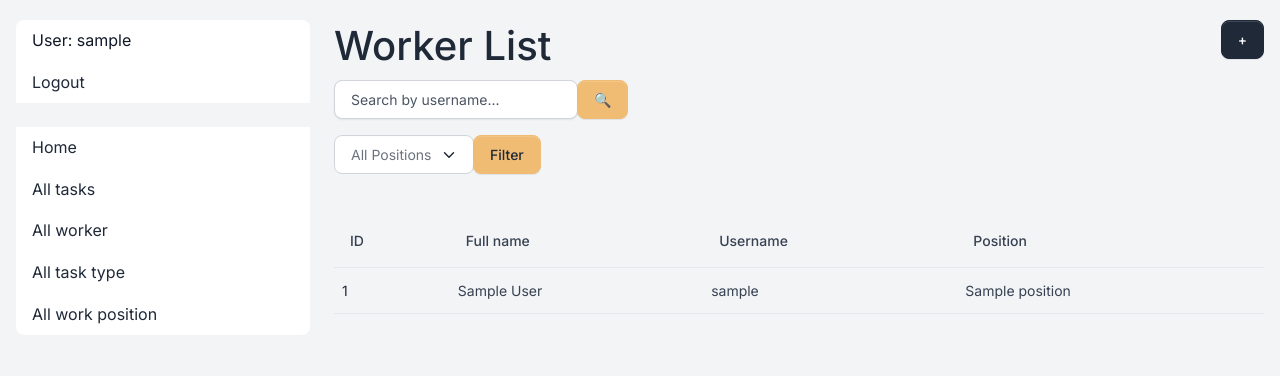
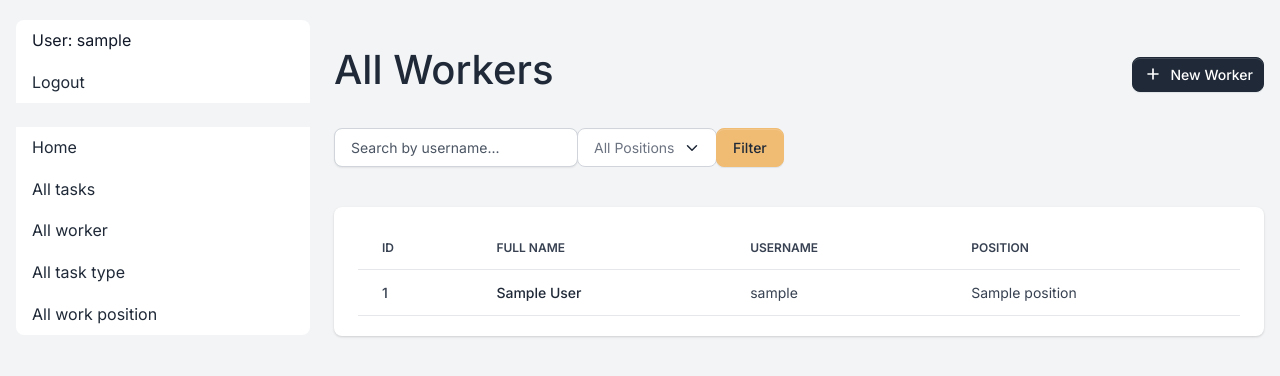
Before and after one commit to kamilla-boiko/task-manager, a Django app: page /dashboard/workers/ in a window 1280 px wide. Shown: the top 376 px of the page. Run offline with Django 4.2, Linux system fonts and the light colour scheme; a user stored in the database is signed in; tables that the repository leaves empty hold one stand-in row (values such as "Sample post"); some libraries are stand-ins or nearby versions.

Commit message:
FRONT: TEMPLATES: Add bootstrap to worker list

```diff
--- a/templates/dashboard/worker_list.html
+++ b/templates/dashboard/worker_list.html
@@ -2,55 +2,64 @@
 {% load crispy_forms_filters %}
 
 {% block content %}
-  <h1>
-    Worker List
-    <a style="float: right" class="btn btn-primary"
-       href="{% url 'dashboard:worker-create' %}">+</a>
-  </h1>
+  <div class="d-flex justify-content-between flex-wrap flex-md-nowrap align-items-center py-4">
+    <div class="d-block mb-4 mb-md-0">
+      <h1>All Workers</h1>
+    </div>
+    <div class="btn-toolbar mb-2 mb-md-0">
+      <a href="{% url 'dashboard:worker-create' %}" class="btn btn-sm btn-gray-800 d-inline-flex align-items-center">
+        <svg class="icon icon-xs me-2" fill="none" stroke="currentColor" viewBox="0 0 24 24" xmlns="http://www.w3.org/2000/svg"><path stroke-linecap="round" stroke-linejoin="round" stroke-width="2" d="M12 6v6m0 0v6m0-6h6m-6 0H6"></path></svg>
+        New Worker
+      </a>
+    </div>
+  </div>
 
+  <div class="table-settings mb-4">
+    <div class="row align-items-center justify-content-between">
+      <div class="col">
         <form action="" method="get">
           <div class="input-group">
             {{ search_form|crispy }}
-      <div class="input-group-append">
-        <input class="btn btn-secondary" type="submit" value="🔍">
-      </div>
-    </div>
-    <div class="input-group">
             {{ filter_form|crispy }}
             <div class="input-group-append">
               <input class="btn btn-secondary" type="submit" value="Filter">
             </div>
           </div>
         </form>
-
-  <br>
+      </div>
+    </div>
+  </div>
 
   {% if worker_list %}
-    <table class="table">
+    <div class="card card-body border-0 shadow table-wrapper table-responsive">
+      <table class="table table-hover">
+        <thead>
           <tr>
-        <th>ID</th>
-        <th>Full name</th>
-        <th>Username</th>
-        <th>Position</th>
+            <th class="border-gray-200">ID</th>
+            <th class="border-gray-200">Full name</th>
+            <th class="border-gray-200">Username</th>
+            <th class="border-gray-200">Position</th>
           </tr>
+        </thead>
 
+        <tbody>
           {% for worker in worker_list %}
             <tr>
               <td>
-            <a href="{{ worker.get_absolute_url }}">{{ worker.id }}</a>
+                <span class="fw-bold">{{ worker.id }}</span>
               </td>
               <td>
+                <a href="{{ worker.get_absolute_url }}" class="fw-bold">
                   {{ worker.first_name }} {{ worker.last_name }}
+                </a>
               </td>
-          <td>
-            {{ worker.username }}
-          </td>
-          <td>
-            {{ worker.position }}
-          </td>
+              <td><span class="fw-normal">{{ worker.username }}</span></td>
+              <td><span class="fw-normal">{{ worker.position }}</span></td>
             </tr>
           {% endfor %}
+        </tbody>
       </table>
+    </div>
   {% else %}
     <p>There are no worker in system!</p>
   {% endif %}
```
Lines whose indentation alone changed are shown as unchanged.
